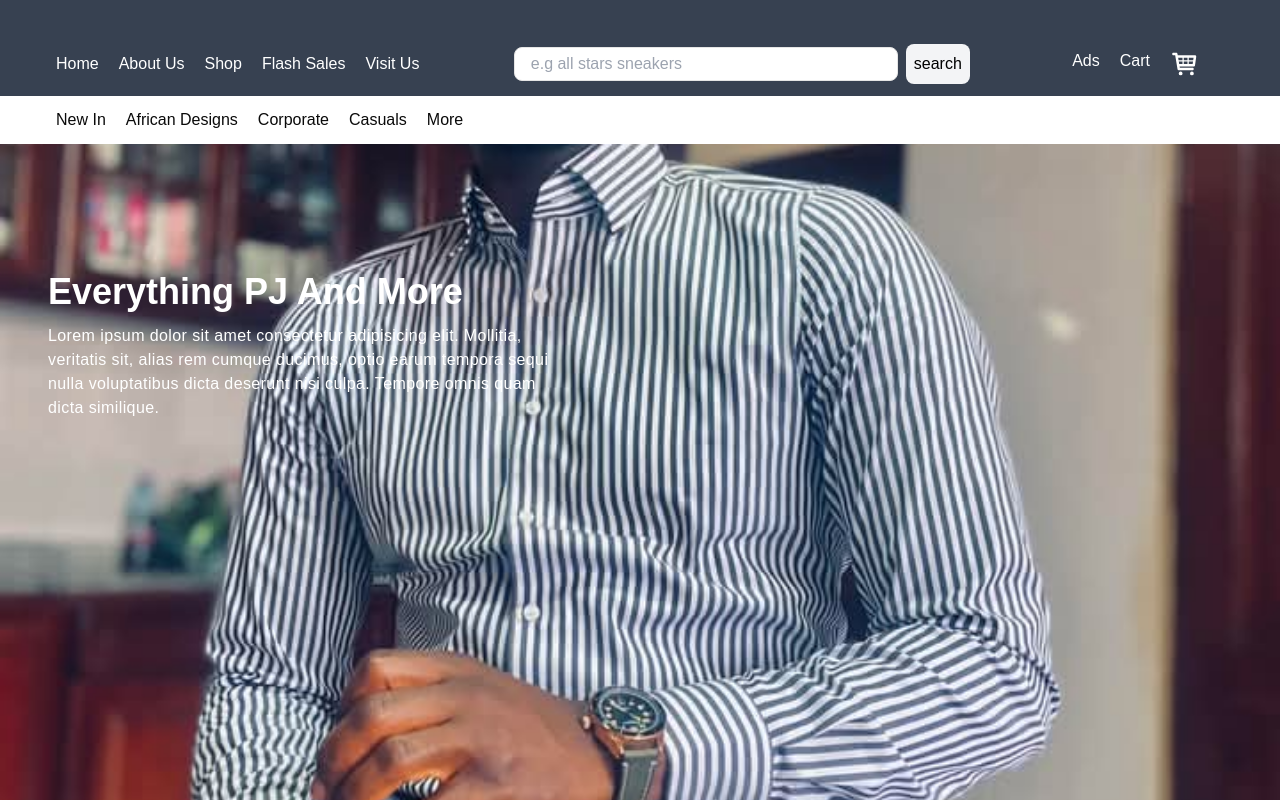
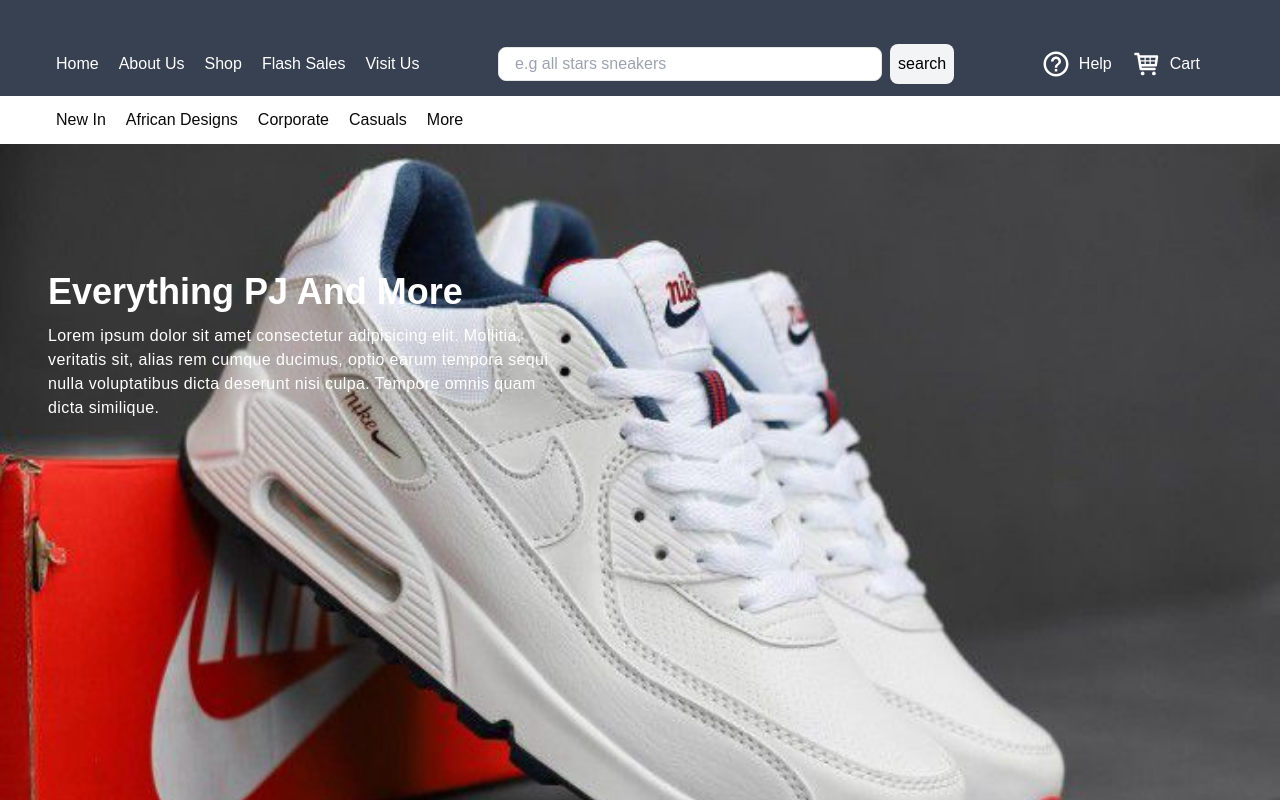
Before and after one commit to JoanaQuadzie/beck-son, a Next.js app: page / in a window 1280 px wide. Shown: the top 800 px of the page. Built offline with nearby package versions, Linux system fonts and the light colour scheme; no server answers.

Commit message:
added the help icon to header

```diff
--- a/src/components/ui/header.tsx
+++ b/src/components/ui/header.tsx
@@ -3,6 +3,7 @@ import Link from "next/link";
 import React, { useState } from "react";
 import { useRouter } from "next/navigation";
 import { TiShoppingCart } from "react-icons/ti";
+import { MdHelpOutline } from "react-icons/md";
 
 const NAVLINKS = [
   { title: "Home", link: "/" },
@@ -56,9 +57,18 @@ export default function Header() {
 
           <div className="flex items-center mr-24">
             <ul className="flex gap-5 text-base mr-10">
-              <li>Ads</li>
-              <li>Cart</li>
-              <TiShoppingCart size={30} />
+              <li>
+                <button className="flex items-center gap-2 hover:text-yellow-400">
+                  <MdHelpOutline size={30} />
+                  Help
+                </button>
+              </li>
+              <li>
+                <button className="flex items-center gap-2 hover:text-yellow-400">
+                  <TiShoppingCart size={30} />
+                  Cart
+                </button>
+              </li>
             </ul>
           </div>
         </nav>
--- a/src/components/ui/hero.tsx
+++ b/src/components/ui/hero.tsx
@@ -4,8 +4,8 @@ import React from "react";
 export default function Hero() {
   return (
     <div
-      className="h-screen bg-cover bg-center"
-      style={{ backgroundImage: "url('images/bgg1.jpg')" }}
+      className="h-screen bg-cover bg-center backdrop:blur-2xl"
+      style={{ backgroundImage: "url('images/bck3.jpg')" }}
     >
       <div>
         <div className="text-4xl text-white font-semibold pt-32 ml-12 mb-3">
```
